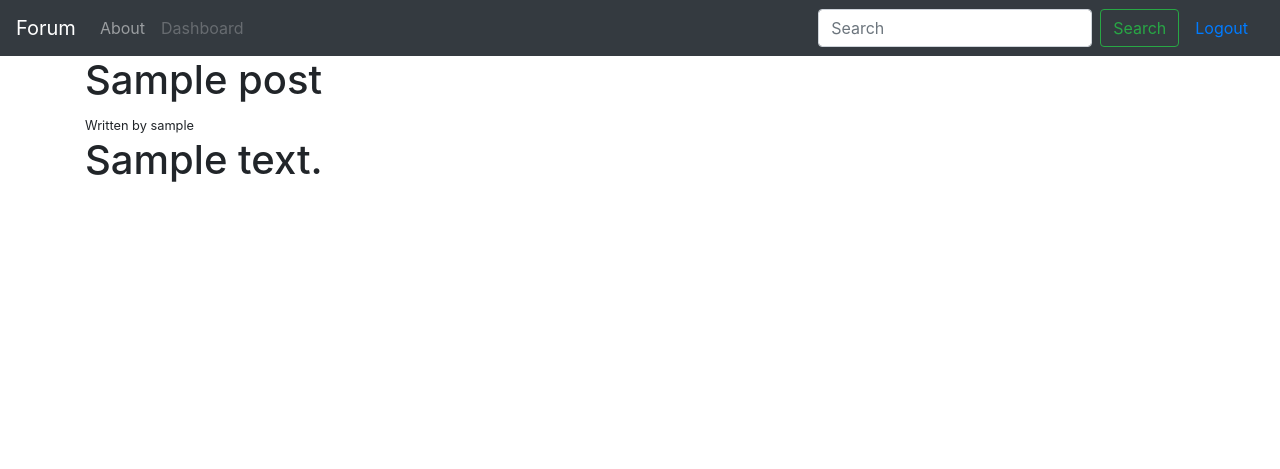
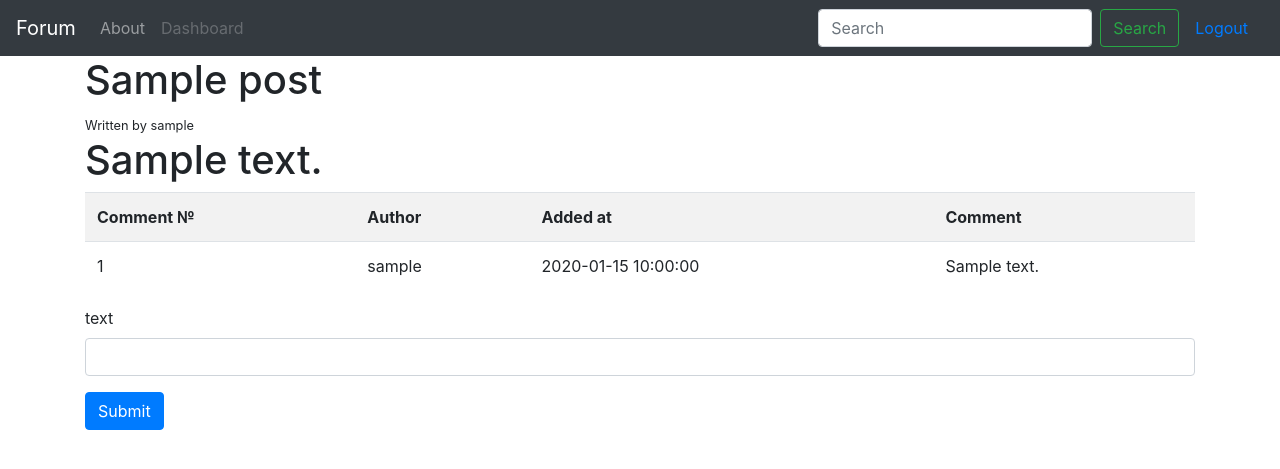
Before and after one commit to alexremnev/forum, a Flask app: page /post/1/ in a window 1280 px wide. Shown: the top 469 px of the page. Run offline with Flask 2, Linux system fonts and the light colour scheme; the visitor is signed in with stand-in values (Sample User, id 1); tables that the repository leaves empty hold one stand-in row (values such as "Sample post"); some libraries are stand-ins or nearby versions.

Commit message:
comment endpoint

```diff
--- a/app/forms.py
+++ b/app/forms.py
@@ -18,3 +18,7 @@ class RegisterForm(FlaskForm):
 class PostForm(FlaskForm):
     title = StringField('title', validators=[InputRequired(), Length(min=1, max=50)])
     body = TextAreaField('body', validators=[InputRequired(), Length(max=5000)])
+
+
+class CommentForm(FlaskForm):
+    text = StringField('text', validators=[InputRequired(), Length(min=1, max=200)])
--- a/app/models.py
+++ b/app/models.py
@@ -1,5 +1,5 @@
 from flask_security import UserMixin
-from sqlalchemy import Column, Integer, String
+from sqlalchemy import Column, Integer, String, DateTime
 
 from app import db
 
@@ -42,5 +42,6 @@ class Post(db.Model):
 class Comment(db.Model):
     id = Column(Integer, primary_key=True)
     text = Column(String)
+    timestamp = Column(DateTime)
     user_id = Column(Integer, db.ForeignKey('user.id'))
     post_id = Column(Integer, db.ForeignKey('post.id'))
--- a/app/templates/edit_post.html
+++ b/app/templates/edit_post.html
@@ -10,6 +10,10 @@
         </div>
         <div class="form-group">
             {{ render_field(form.body, class_="form-control", id="editor") }}
+            <script src="//cdn.ckeditor.com/4.8.0/basic/ckeditor.js"></script>
+            <script type="text/javascript">
+                CKEDITOR.replace('editor')
+            </script>
         </div>
         <p><input class="btn btn-primary" type="submit" value="Submit">
     </form>
--- a/app/templates/includes/_navbar.html
+++ b/app/templates/includes/_navbar.html
@@ -1,5 +1,5 @@
 <nav class="navbar navbar-expand-md navbar-dark bg-dark ">
-    <a class="navbar-brand" href="#">Forum</a>
+    <a class="navbar-brand" href="/index">Forum</a>
     <button class="navbar-toggler" type="button" data-toggle="collapse" data-target="#navbarsExampleDefault"
             aria-controls="navbarsExampleDefault" aria-expanded="false" aria-label="Toggle navigation">
         <span class="navbar-toggler-icon"></span>
@@ -14,8 +14,8 @@
                 <a class="nav-link disabled" href="/posts">Dashboard</a>
             </li>
         </ul>
-        <form class="form-inline my-2 my-lg-0">
-            <input class="form-control mr-sm-2" type="text" placeholder="Search" aria-label="Search">
+        <form class="form-inline my-2 my-lg-0" method="get">
+            <input class="form-control mr-sm-2" type="text" placeholder="Search" aria-label="Search" name="search">
             <button class="btn btn-outline-success my-2 my-sm-0" type="submit">Search</button>
         </form>
         {% if session.logged_in %}
--- a/app/templates/post.html
+++ b/app/templates/post.html
@@ -2,8 +2,32 @@
 
 {% block body %}
     <h1>{{ post.title }}</h1>
+    {% from "includes/_formhelpers.html" import render_field %}
     <small>Written by {{ post.author.username }}</small>
     <div>
         <h1>{{ post.body | safe }}</h1>
     </div>
+    <table class="table table-striped">
+        <tr>
+            <th>Comment №</th>
+            <th>Author</th>
+            <th>Added at</th>
+            <th>Comment</th>
+        </tr>
+        {% for comment in post.comments %}
+            <tr>
+                <td>{{ comment.id }}</td>
+                <td>{{ comment.author.username }}</td>
+                <td>{{ comment.timestamp }}</td>
+                <td>{{ comment.text | safe }}</td>
+            </tr>
+        {% endfor %}
+    </table>
+    <form method="POST" action="">
+        {{ form.csrf_token }}
+        <div class="form-group">
+            {{ render_field(form.text, class_="form-control") }}
+        </div>
+        <p><input class="btn btn-primary" type="submit" value="Submit">
+    </form>
 {% endblock %}
--- a/app/views.py
+++ b/app/views.py
@@ -1,11 +1,12 @@
+import datetime
 from functools import wraps
 
-from flask import render_template, flash, redirect, url_for, session
+from flask import render_template, flash, redirect, url_for, session, request
 from passlib.handlers.sha2_crypt import sha256_crypt
 
 from app import app, db
-from app.forms import RegisterForm, LoginForm, PostForm
-from app.models import User, Post
+from app.forms import RegisterForm, LoginForm, PostForm, CommentForm
+from app.models import User, Post, Comment
 
 
 # Check if user logged in
@@ -35,7 +36,11 @@ def about():
 @app.route('/posts')
 @is_logged_in
 def posts():
-    posts = Post.query.all()
+    search = request.args.get('search')
+    if search is not None and len(search) > 2:
+        posts = Post.query.filter(Post.title.like("%{0}%".format(search))).all()
+    else:
+        posts = Post.query.all()
     if len(posts) < 1:
         return render_template('posts.html', msg='Not Found')
     return render_template('posts.html', posts=posts)
@@ -56,11 +61,18 @@ def add_post():
     return render_template('add_post.html', form=form)
 
 
-@app.route('/post/<string:id>/')
+@app.route('/post/<string:id>/', methods=['GET', 'POST'])
 @is_logged_in
 def post(id):
+    form = CommentForm()
+    if form.validate_on_submit():
+        comment = Comment(text=form.text.data, timestamp=datetime.datetime.utcnow(), user_id=1, post_id=id)
+        db.session.add(comment)
+        db.session.commit()
+        flash('Comment Added', 'success')
+
     post = Post.query.get(id)
-    return render_template('post.html', post=post)
+    return render_template('post.html', post=post, form=form)
 
 
 @app.route('/edit_post/<string:id>/', methods=['GET', 'POST'])
--- a/db_migrate.py
+++ b/db_migrate.py
@@ -9,5 +9,5 @@ with app.app_context():
     # don't tuch import below!!!
     from app import models
 
-    alembic.revision('create posts and comments')
+    alembic.revision('add timestamp to comment')
     alembic.upgrade()
```
Also changed, not shown: app/migrations/63e8960f563e_add_timestamp_to_comment.py (added, +28 -0 lines).
